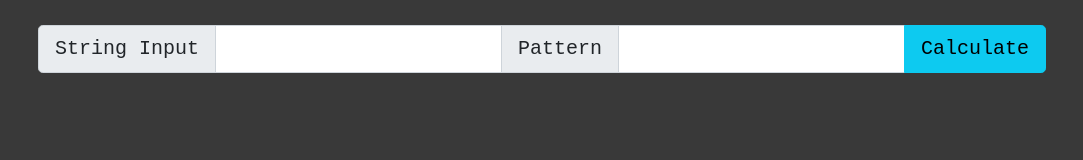
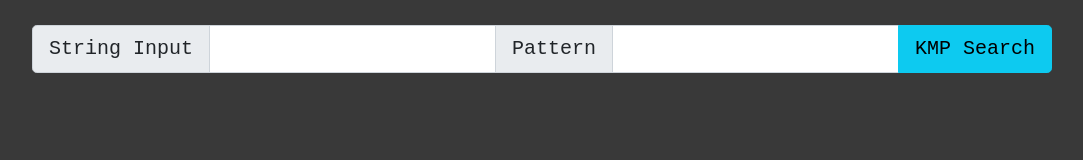
Before and after one commit to TelloVilla/bioinform-kmp, a Gatsby site: page / in a window 1280 px wide. Shown: the whole page, without its empty margins (110-1193 px from the left). Built offline with nearby package versions, Linux system fonts and the light colour scheme; Gatsby itself is replaced by a stand-in of ours.

Commit message:
updated README and changed button value

```diff
--- a/src/pages/index.js
+++ b/src/pages/index.js
@@ -249,7 +249,7 @@ const IndexPage = () => {
           <FormControl onChange={e => setInput(e.target.value)} aria-label="String Input" aria-describedby="string-input"></FormControl>
           <InputGroup.Text id="string-compare">Pattern</InputGroup.Text>
           <FormControl onChange={e => setCompare(e.target.value)} aria-label="pattern" aria-describedby="pattern"></FormControl>
-          <Button variant="info" onClick={handleSubmit} id="string-input">Calculate</Button>
+          <Button variant="info" onClick={handleSubmit} id="string-input">KMP Search</Button>
         </InputGroup>
         </Col>
       </Row>
```
Also changed, not shown: README.md.
